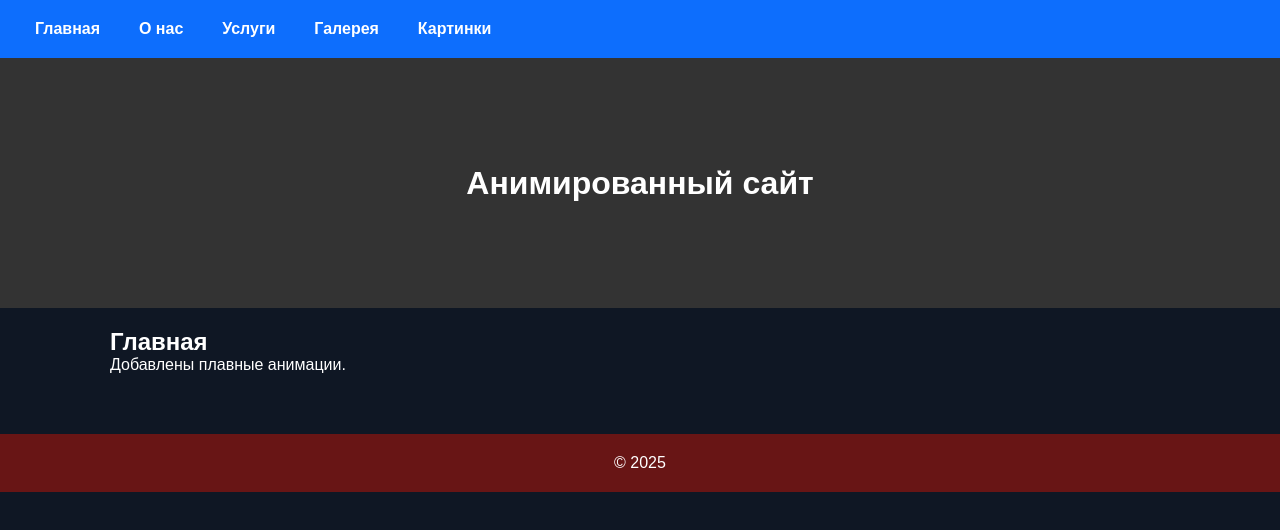
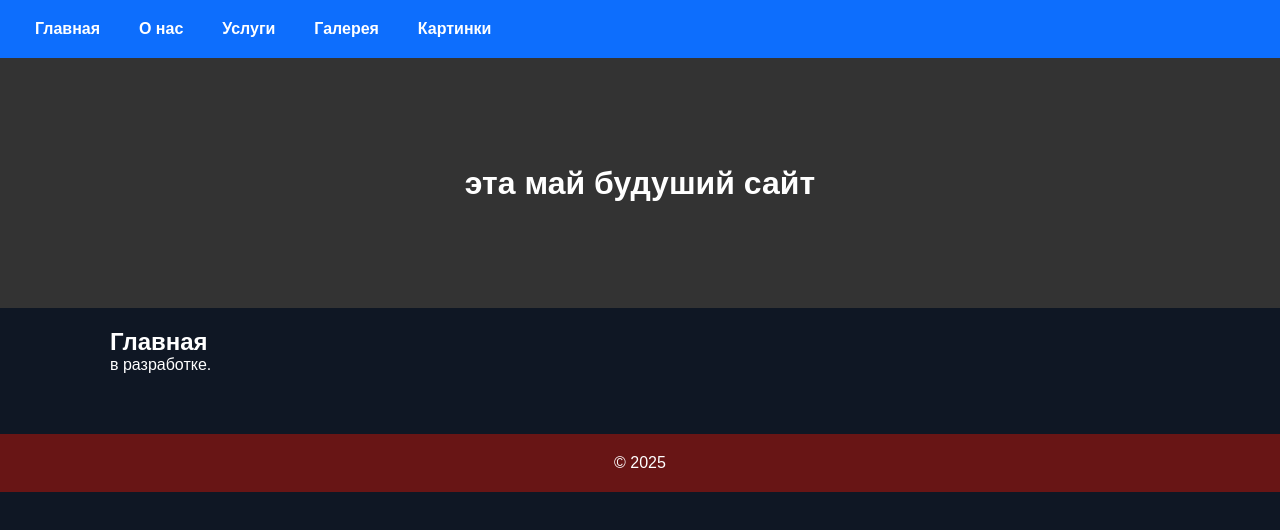
Before and after one commit to AdminMaXi43160999/AdminMaXi999, a plain HTML site: page index.html in a window 1280 px wide. Drawn offline with Linux system fonts and the light colour scheme.

Commit message:
Modify index.html content and update text
Updated hero text and paragraph content.

```diff
--- a/index.html
+++ b/index.html
@@ -17,10 +17,10 @@
 <a href="pictures.html.html">Картинки</a>&nbsp;
             </nav>
         </header>
-        <div class='hero'>Анимированный сайт</div>
+        <div class='hero'>эта май будуший сайт</div>
         <div class='container'>
             <h2>Главная</h2>
-            <p>Добавлены плавные анимации.</p>
+            <p>в разработке.</p>
         </div>
         <footer>© 2025</footer>
     </body>
```
